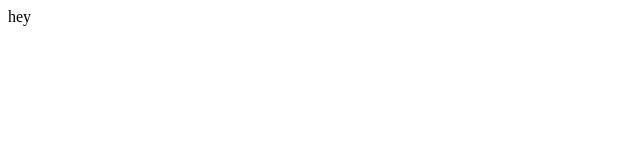
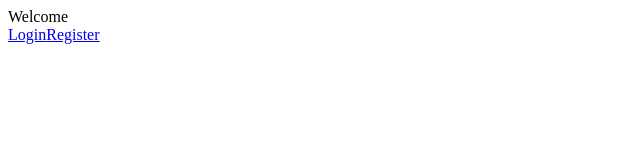
Before and after one commit to andersblom/finance-app-client, a Next.js app: page / in a window 1280 px wide. Shown: the top 160 px of the page, without its empty margins (0-640 px from the left). Built offline with nearby package versions, Linux system fonts and the light colour scheme.

Commit message:
Set up prettier and a few initial pages

```diff
--- a/package.json
+++ b/package.json
@@ -19,6 +19,7 @@
   "devDependencies": {
     "@types/node": "^12.6.8",
     "@types/react": "^16.8.23",
+    "prettier": "^1.18.2",
     "typescript": "^3.5.3"
   }
 }
--- a/pages/index.tsx
+++ b/pages/index.tsx
@@ -1,5 +1,18 @@
-const Index = () => (
-    <div>hey</div>
+import * as React from 'react';
+import Link from 'next/link';
+
+const Index: React.FunctionComponent = () => (
+    <div>
+        <div>Welcome</div>
+        <div>
+            <Link href="/login">
+                <a>Login</a>
+            </Link>
+            <Link href="/register">
+                <a>Register</a>
+            </Link>
+        </div>
+    </div>
 );
 
 export default Index;
```
Also changed, not shown: pages/login/index.tsx (added, +9 -0 lines), pages/register/index.tsx (added, +9 -0 lines), tsconfig.json (+4 -13 lines), 2 other files (tests, documents, lock files or other folders).
